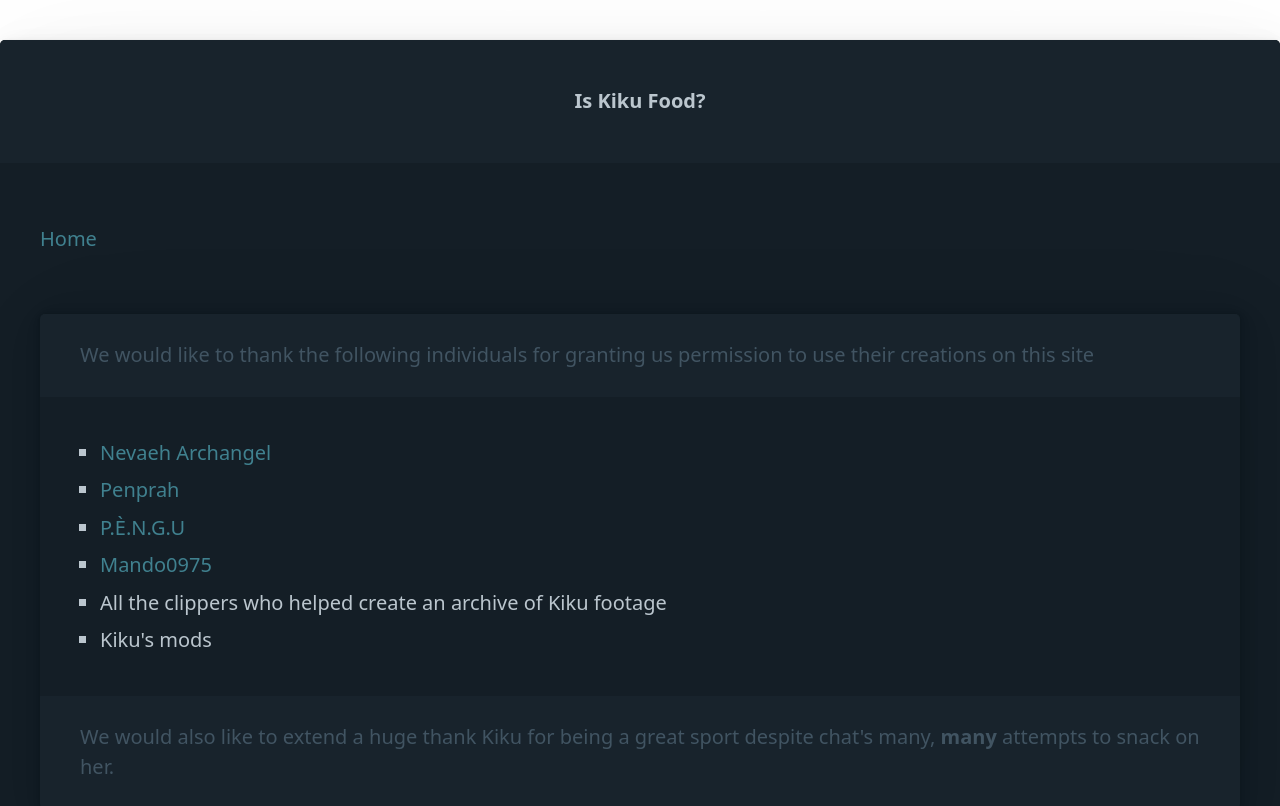
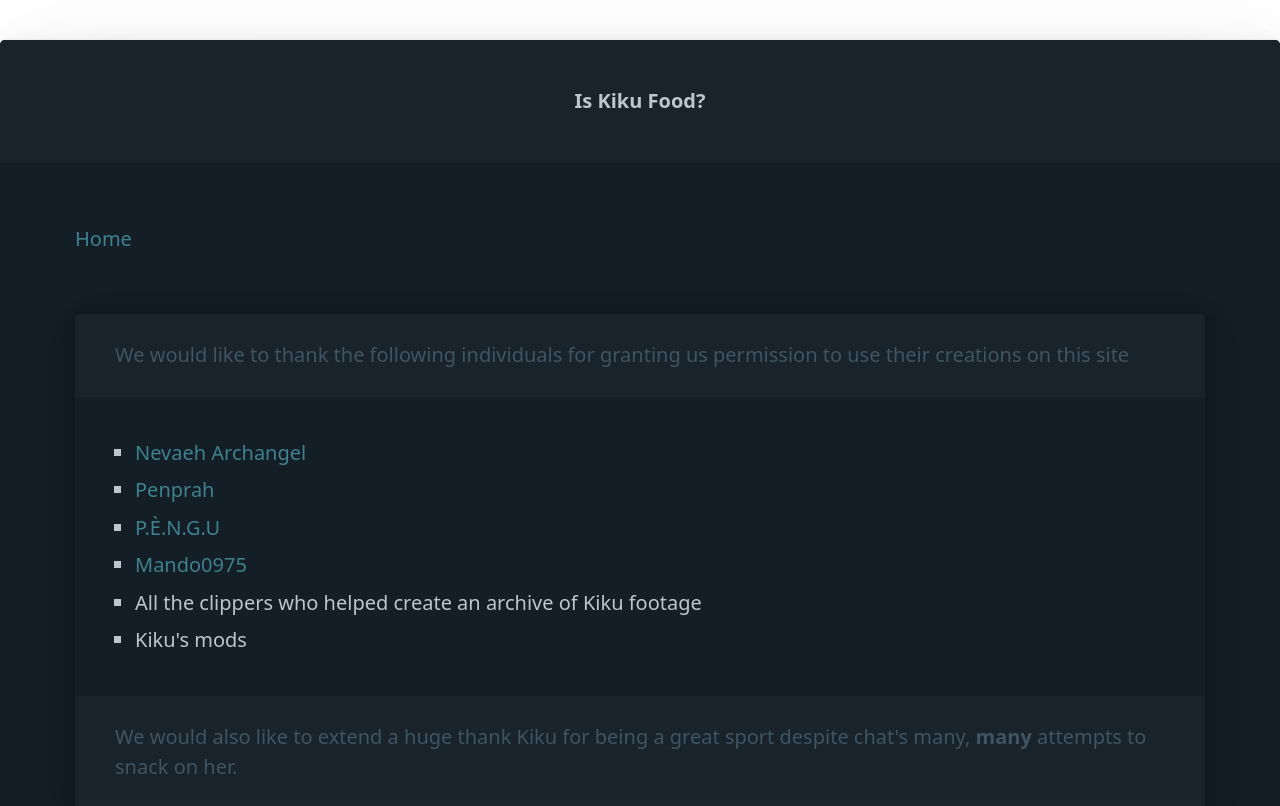
Before and after one commit to Mando75/is-kiku-food, a React (Vite) app: page /credits in a window 1280 px wide. Shown: the top 806 px of the page. Built offline with nearby package versions, Linux system fonts and the light colour scheme.

Commit message:
fix(credits): add container

```diff
--- a/src/routes/credits.tsx
+++ b/src/routes/credits.tsx
@@ -1,11 +1,12 @@
 import Breadcrumbs, { Breadcrumb } from "../components/Breadcrumbs";
 import { HomeCrumb } from "./home";
 import ExternalLink from "../components/ExternalLink";
+import "../index.scss";
 
 const breadcrumbs: Array<Breadcrumb> = [HomeCrumb];
 function credits() {
   return (
-    <main>
+    <main className="container">
       <Breadcrumbs paths={breadcrumbs} />
       <article>
         <header>
```
